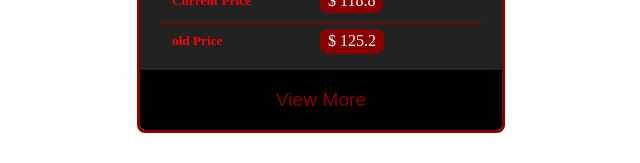
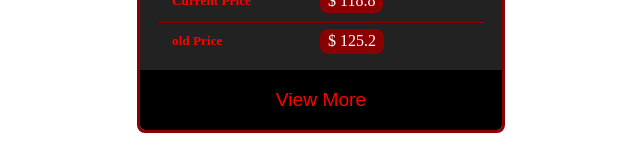
Before and after one commit to Niko171993/stock-market, a React (Vite) app: page / in a window 1280 px wide. Shown: the part 387-550 px from the top of the page, without its empty margins (319-959 px from the left). Built offline with nearby package versions, Linux system fonts and the light colour scheme.

Commit message:
day 3 late night

```diff
--- a/src/components/Stocks.tsx
+++ b/src/components/Stocks.tsx
@@ -54,8 +54,8 @@ const Stocks = ({ stocksData }: StocksDataType) => {
   };
 
   useEffect(() => {
-    // const timeout = setTimeout(tempStocks, 60000);
-    // return () => clearTimeout(timeout);
+    const timeout = setTimeout(tempStocks, 60000);
+    return () => clearTimeout(timeout);
   }, [newData]);
 
   let content: JSX.Element | string;
--- a/src/index.css
+++ b/src/index.css
@@ -33,7 +33,7 @@ body {
 }
 button {
   display: flex;
-  color: #8b0000;
+  color: red;
   justify-content: center;
   align-items: center;
   cursor: pointer;
```
